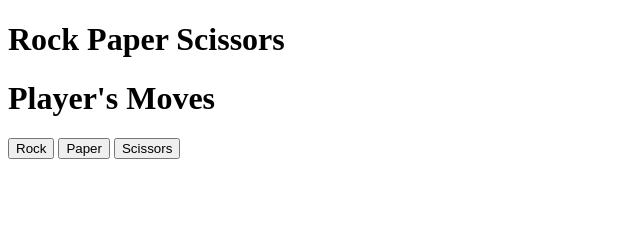
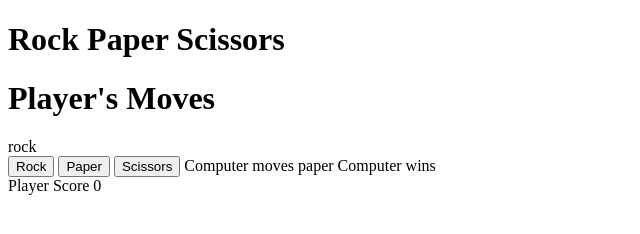
Before and after one commit to erykos111/rock_paper, a plain HTML site: page index.html in a window 1280 px wide. Both pictures are taken after a click on the button "Rock". Shown: the whole page, without its empty margins (0-640 px from the left). Drawn offline with Linux system fonts and the light colour scheme.

Commit message:
Add further logic, making game playable

```diff
--- a/index.html
+++ b/index.html
@@ -9,9 +9,15 @@
     <div class="main">
     <h1> Rock Paper Scissors </h1>
     <h1> Player's Moves </h1>
+    <span id="player_moves">  </span> <br>
     <button id="check_number" onclick="player_move('rock')"> Rock </button>
     <button id="check_number" onclick="player_move('paper')"> Paper </button>
     <button id="check_number" onclick="player_move('scissors')"> Scissors </button>
+
+    <span id="game_result">   </span> <br>
+
+    <span id="player_score"> Player Score </span>
+    <span id="player_score_count">  </span>
 
 
 
--- a/script.js
+++ b/script.js
@@ -1,4 +1,9 @@
 const allowed_moves = ['rock','paper','scissors']
+player_score = 0
+computer_score = 0
+
+
+
 
 function computer_move(){
     const random_number = Math.trunc((Math.random() * 3))
@@ -8,8 +13,10 @@ function computer_move(){
 
 
 function player_move(move){
+  computer_move()
   player_moves = move.toLowerCase()
   if(allowed_moves.includes(player_moves)){
+    update()
     console.log(player_moves)
     check_result(player_moves, computer_moves)
   }
@@ -18,15 +25,34 @@ function player_move(move){
   }
 }
 
+
+function update(){
+  update_value = document.getElementById("player_moves")
+  update_value.textContent = player_moves
+}
+
+
 function check_result(player_moves, computer_moves){
+
+  game_results = document.getElementById("game_result")
   console.log("Computer Moves " + computer_moves)
   if (player_moves == computer_moves){
-    console.log("Draw")
+  game_results.textContent = "Computer moves " + computer_moves + " It's a draw"
   }
   else if (player_moves == 'rock' && computer_moves == 'scissors' || player_moves == 'paper' && computer_moves == "rock" || player_moves == "scissors" && computer_moves == "paper" ){
-    console.log("Player wins")
+  game_results.textContent = "Computer moves " + computer_moves + " Player wins"
+  player_score = player_score + 1
+  update_score(player_score, computer_score)
   }
   else{
-    console.log("Computer wins")
+    game_results.textContent = "Computer moves " + computer_moves + " Computer wins"
+    computer_score = computer_score + 1
+    update_score(player_score, computer_score)
   }
   }
+
+
+  function update_score(player_score, computer_score){
+    player_score_counter = document.getElementById("player_score_count")
+    player_score_counter.textContent = player_score
+  }
```
